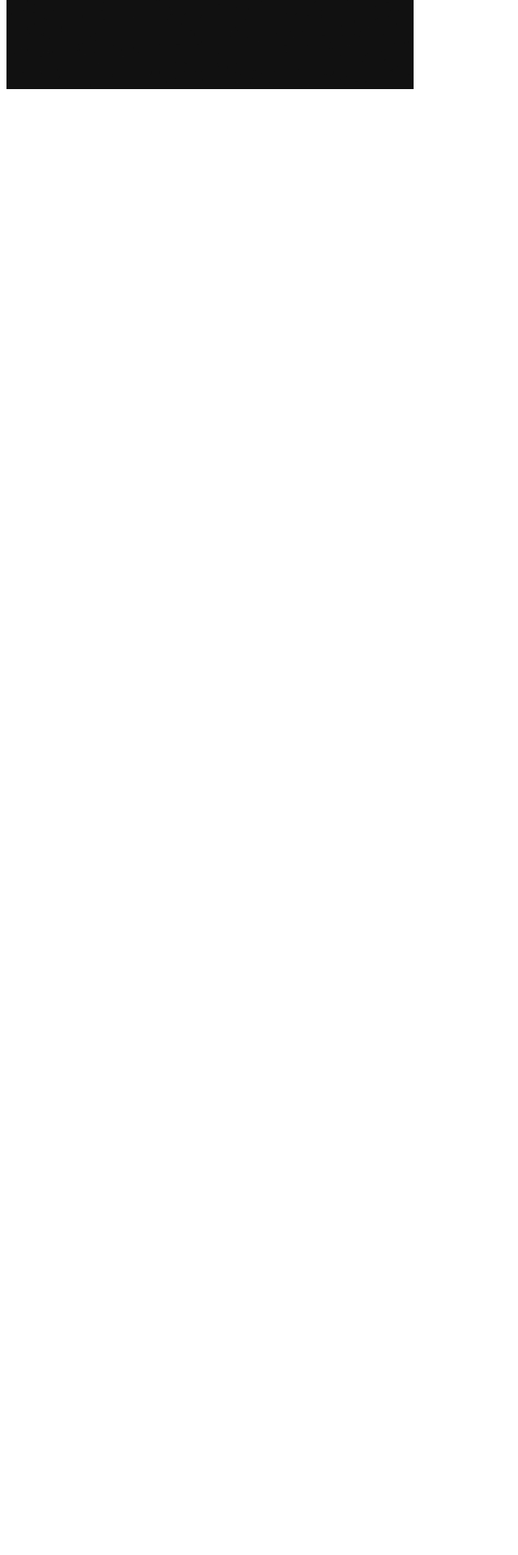
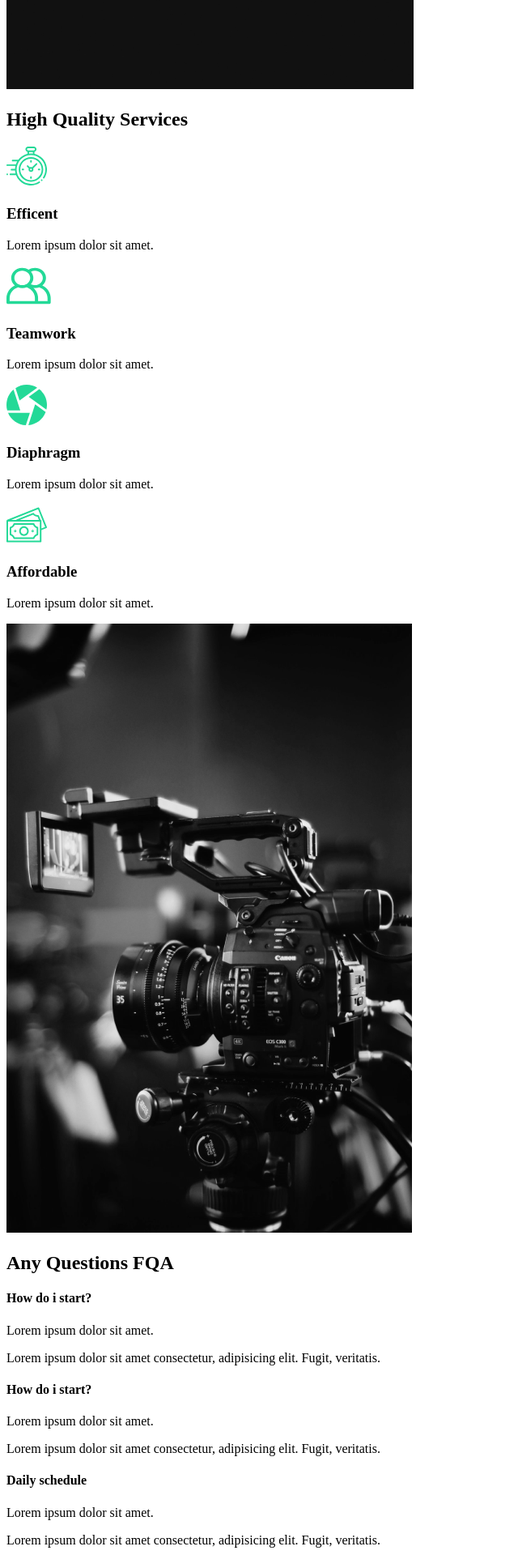
Before and after one commit to ahmed-khaled18/capture, a React (Create React App) app: page / in a window 1280 px wide. Shown: the part 860-2780 px from the top of the page at 81% size, without its empty margins (0-640 px from the left). Before the commit the page ends 982 px from the top, so only its background shows below. Built offline with nearby package versions, Linux system fonts and the light colour scheme.

Commit message:
services and FAQ sections

```diff
--- /dev/null
+++ b/src/components/FaqSection.js
@@ -0,0 +1,39 @@
+const FaqSection = () => {
+  return (
+    <div className="faq-container">
+      <h2>
+        Any Questions <span>FQA</span>
+      </h2>
+      <div className="question">
+        <h4>How do i start?</h4>
+        <div className="answer">
+          <p>Lorem ipsum dolor sit amet.</p>
+          <p>Lorem ipsum dolor sit amet consectetur, adipisicing elit. Fugit, veritatis.</p>
+        </div>
+      </div>
+      <div className="question">
+        <h4>How do i start?</h4>
+        <div className="answer">
+          <p>Lorem ipsum dolor sit amet.</p>
+          <p>Lorem ipsum dolor sit amet consectetur, adipisicing elit. Fugit, veritatis.</p>
+        </div>
+      </div>
+      <div className="question">
+        <h4>Daily schedule</h4>
+        <div className="answer">
+          <p>Lorem ipsum dolor sit amet.</p>
+          <p>Lorem ipsum dolor sit amet consectetur, adipisicing elit. Fugit, veritatis.</p>
+        </div>
+      </div>
+      <div className="question">
+        <h4>Different payment methods</h4>
+        <div className="answer">
+          <p>Lorem ipsum dolor sit amet.</p>
+          <p>Lorem ipsum dolor sit amet consectetur, adipisicing elit. Fugit, veritatis.</p>
+        </div>
+      </div>
+    </div>
+  );
+};
+
+export default FaqSection;
--- /dev/null
+++ b/src/components/ServicesSection.js
@@ -0,0 +1,51 @@
+import clock from "../img/clock.svg";
+import diaphragm from "../img/diaphragm.svg";
+import money from "../img/money.svg";
+import teamwork from "../img/teamwork.svg";
+import home2 from "../img/home2.png";
+const ServicesSection = () => {
+  return (
+    <div className="services-container">
+      <div className="description">
+        <h2>
+          High <span>Quality</span> Services
+        </h2>
+        <div className="cards">
+          <div className="card">
+            <div className="icon">
+              <img src={clock} alt="clock icon" />
+              <h3>Efficent</h3>
+            </div>
+            <p>Lorem ipsum dolor sit amet.</p>
+          </div>
+          <div className="card">
+            <div className="icon">
+              <img src={teamwork} alt="clock icon" />
+              <h3>Teamwork</h3>
+            </div>
+            <p>Lorem ipsum dolor sit amet.</p>
+          </div>
+          <div className="card">
+            <div className="icon">
+              <img src={diaphragm} alt="clock icon" />
+              <h3>Diaphragm</h3>
+            </div>
+            <p>Lorem ipsum dolor sit amet.</p>
+          </div>
+          <div className="card">
+            <div className="icon">
+              <img src={money} alt="clock icon" />
+              <h3>Affordable</h3>
+            </div>
+            <p>Lorem ipsum dolor sit amet.</p>
+          </div>
+        </div>
+        <div className="image">
+          <img src={home2} alt="Camera" />
+        </div>
+      </div>
+    </div>
+  );
+};
+
+export default ServicesSection;
--- a/src/pages/AboutUs.js
+++ b/src/pages/AboutUs.js
@@ -1,7 +1,15 @@
 import AboutSection from "../components/AboutSection";
+import FaqSection from "../components/FaqSection";
+import ServicesSection from "../components/ServicesSection";
 
 const AboutUs = () => {
-  return <AboutSection />;
+  return (
+    <div className="about-us-container">
+      <AboutSection />
+      <ServicesSection />
+      <FaqSection />
+    </div>
+  );
 };
 
 export default AboutUs;
```
